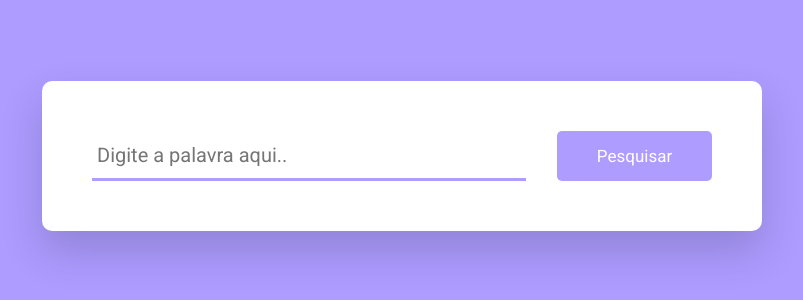
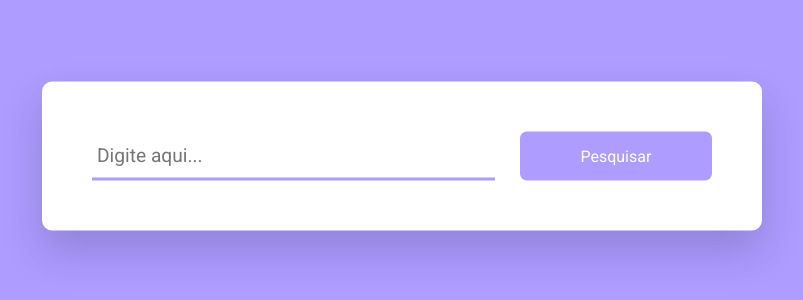
Before and after one commit to miguelbrazz/Dicionario_pt-br, a plain HTML site: page index.html in a window 1280 px wide. Shown: the part 244-544 px from the top of the page, without its empty margins (238-1041 px from the left). Drawn offline with Linux system fonts and the light colour scheme; a web font is replaced by a local one.

Commit message:
changing button size

```diff
--- a/index.html
+++ b/index.html
@@ -20,7 +20,7 @@
     <div class="container">
 
         <div class="search-box">
-            <input type="text" placeholder="Digite a palavra aqui.." id="inp-word" />
+            <input type="text" placeholder="Digite aqui..." id="inp-word" />
             <button id="search-btn">Pesquisar</button>
         </div>
 
--- a/style.css
+++ b/style.css
@@ -34,23 +34,23 @@ body {
 
 .search-box input {
     padding: 5px;
-    width: 70%;
+    width: 65%;
     border: none;
     outline: none;
     border-bottom: 3px solid #ae9cff;
-    font-size: 20px;
+    font-size: 1.2rem;
 }
 
 .search-box button {
     cursor: pointer;
     padding: 15px 0;
-    width: 25%;
+    width: 31%;
     background-color: #ae9cff;
     border: none;
     outline: none;
     color: #ffffff;
-    border-radius: 5px;
-    font-size: 17px;
+    border-radius: 7px;
+    font-size: 1rem;
 }
 
 .result {
```
